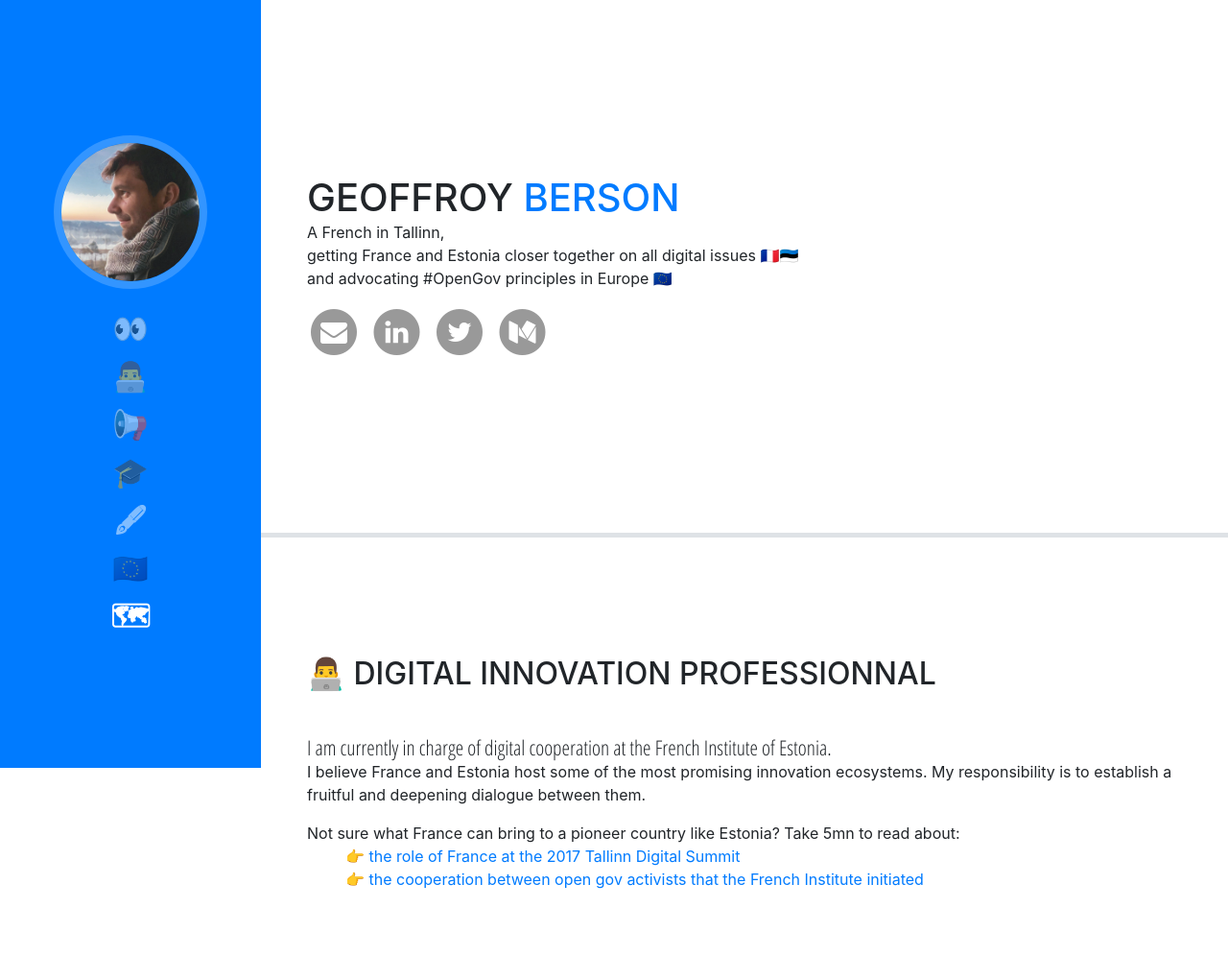
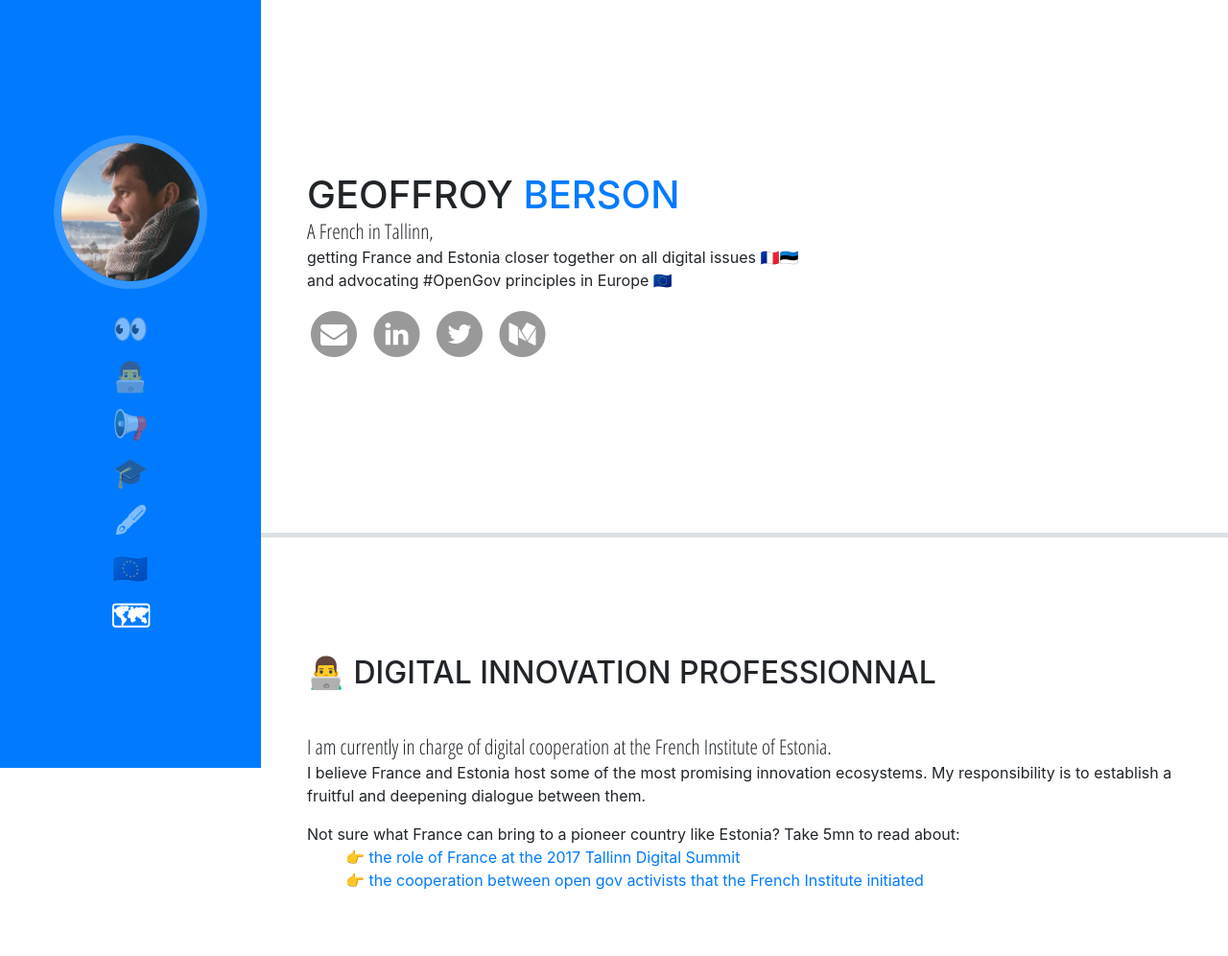
Before and after one commit to geoffrooy/homepage-2018, a website with bundled scripts: page index.html in a window 1280 px wide. Shown: the top 996 px of the page at 96% size. Built offline with nearby package versions, Linux system fonts and the light colour scheme.

Commit message:
change subheadings
line height, mb

```diff
--- a/css/resume.css
+++ b/css/resume.css
@@ -45,7 +45,7 @@ h2 {
   font-weight: 200;
   font-family: 'Open Sans Condensed', sans-serif;
   font-size: 1.35rem;
-  line-height: 1.2rem; }
+  line-height: 1.3rem; }
 
 .list-social-icons a {
   color: #999999; }
--- a/index.html
+++ b/index.html
@@ -71,8 +71,8 @@
           <h1 class="mb-0">Geoffroy
             <span class="text-primary">Berson</span>
           </h1>
-          <p class="mb-3">A French in Tallinn,
-          <br>getting France and Estonia closer together on all digital issues 🇫🇷🇪🇪
+          <p class="mb-1"><div class="subheading mb-1">A French in Tallinn,</div>
+          getting France and Estonia closer together on all digital issues 🇫🇷🇪🇪
           <br>and advocating #OpenGov principles in Europe 🇪🇺</p>
           <ul class="list-inline list-social-icons mb-0">
           <li class="list-inline-item">
```
